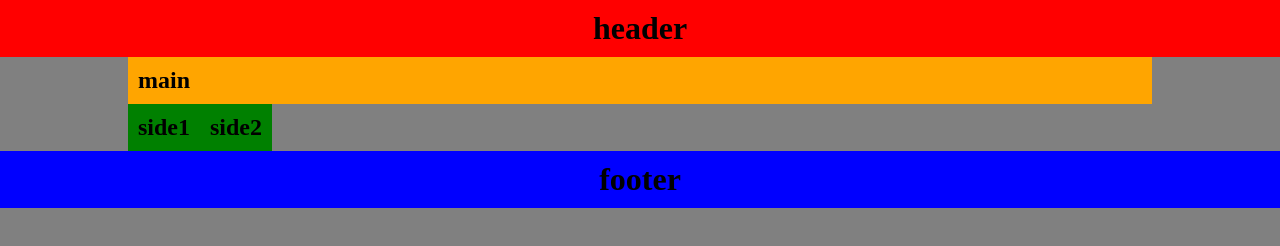
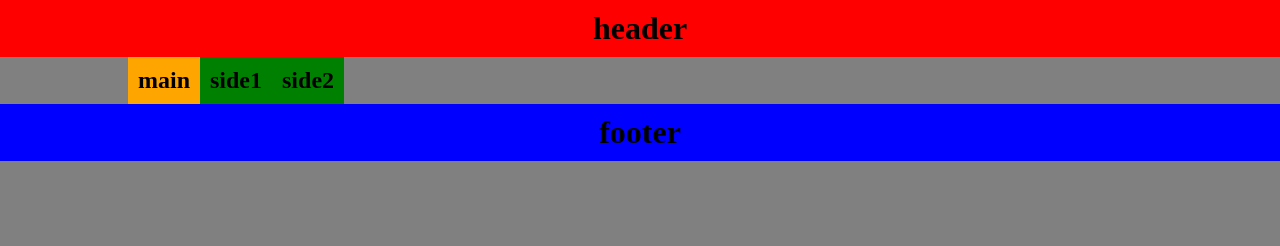
Before and after one commit to g1527066/2016web1-10, a plain HTML site: page index.html in a window 1280 px wide. Drawn offline with Linux system fonts and the light colour scheme.

Commit message:
Update default.css

```diff
--- a/css/default.css
+++ b/css/default.css
@@ -48,7 +48,7 @@ footer{
   }
     section{
         width:calc(70%-20px);
-        float;left;
+        float:left;
     }
     #side{
         width:calc(1024px-718px);
```
